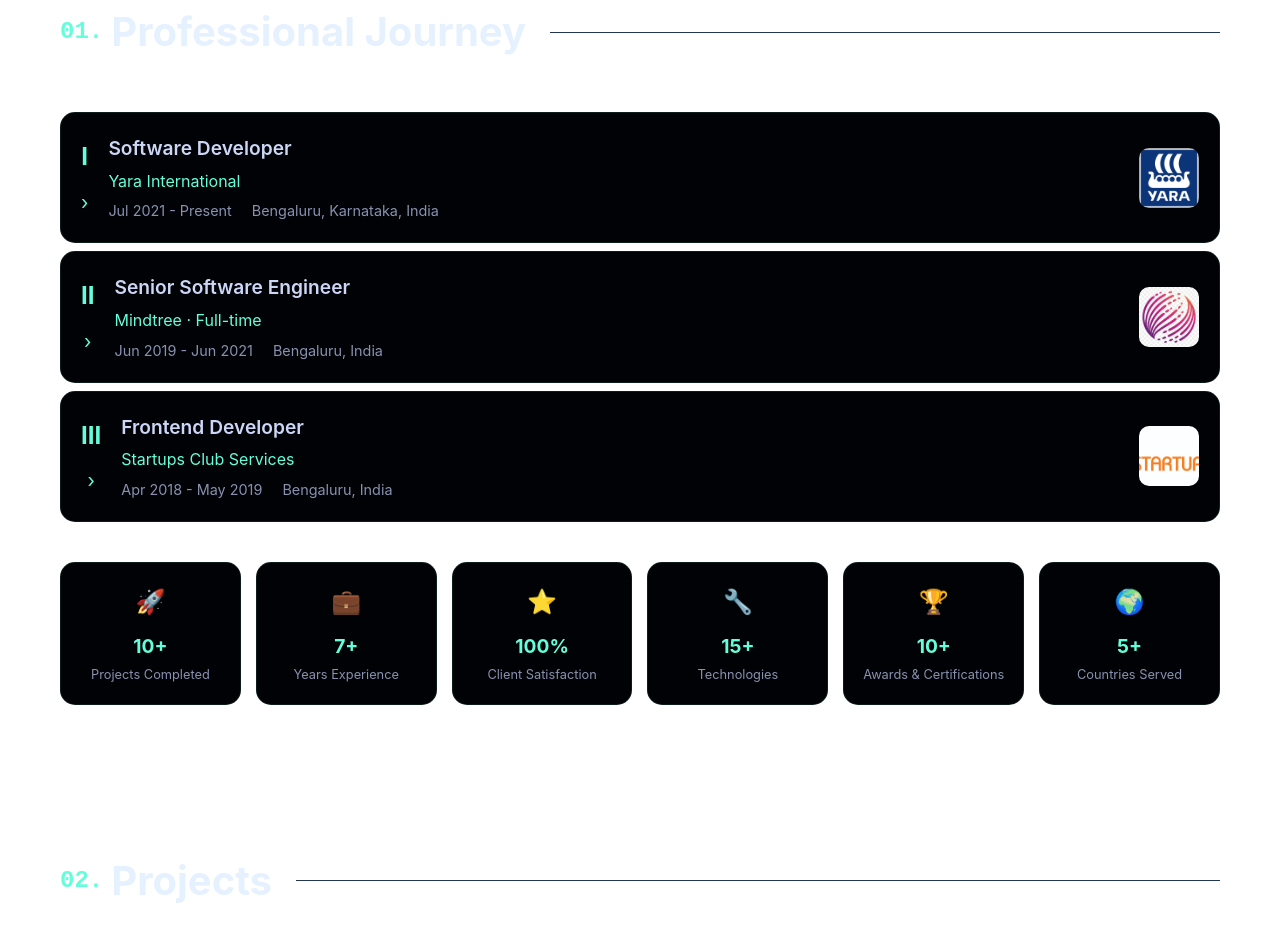
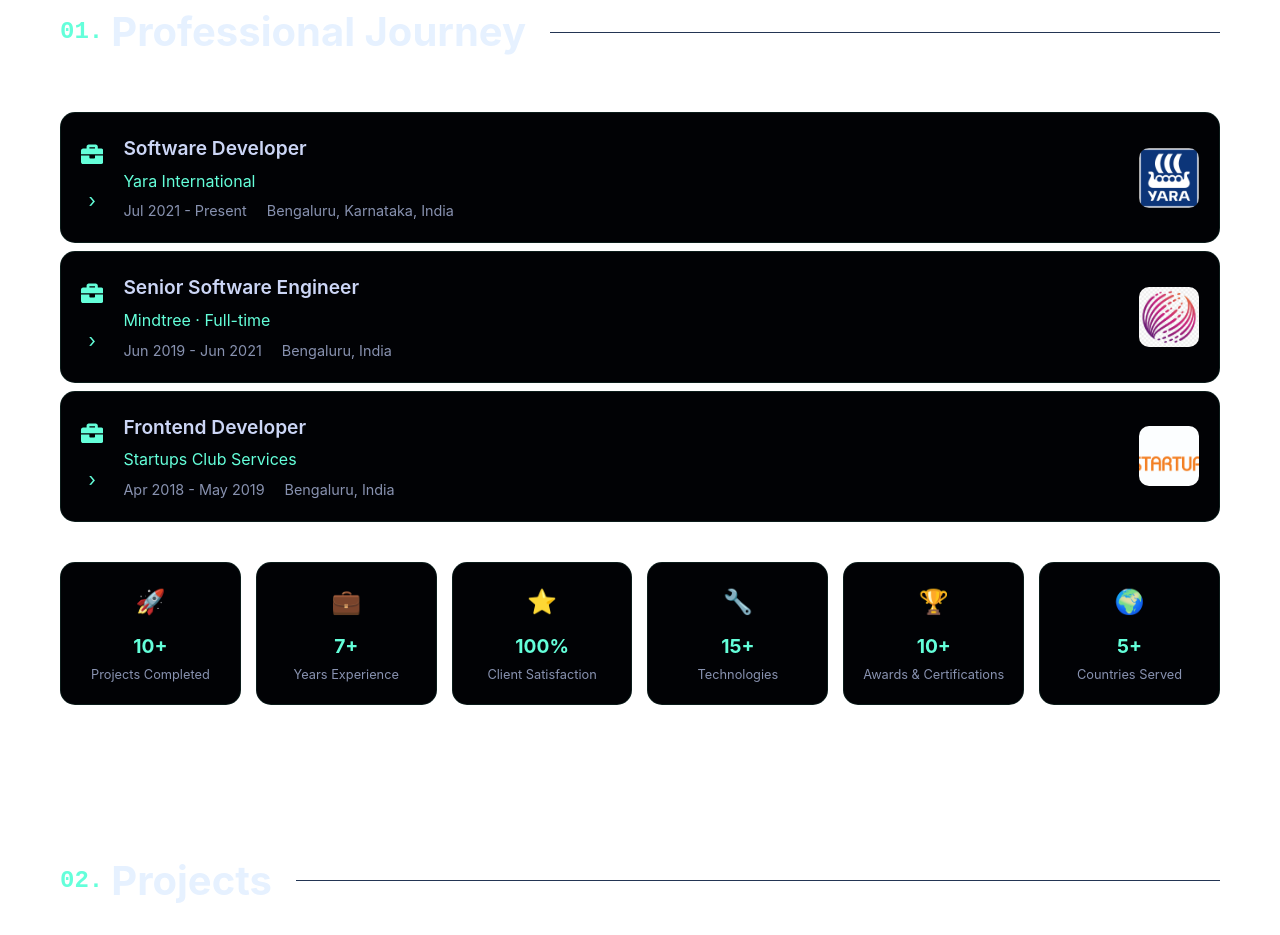
Before and after one commit to akhtarvahid/va-portfolio, a React (Vite) app: page / in a window 1280 px wide. Shown: the part 880-1815 px from the top of the page. Built offline with nearby package versions, Linux system fonts and the light colour scheme.

Commit message:
feat: experience icons

```diff
--- a/src/components/about/About.tsx
+++ b/src/components/about/About.tsx
@@ -1,6 +1,7 @@
 import { useState } from "react";
 import { MindtreeLogo2, SCLogo, YaraLogo } from "../../assets";
-import './about.css';
+import "./about.css";
+import { FaBriefcase } from "react-icons/fa";
 
 const AboutSection = () => {
   const [activeExperience, setActiveExperience] = useState<null | string>("");
@@ -90,7 +91,9 @@
                     onClick={() => toggleExperience(exp.id)}
                   >
                     <div className="accordion-indicator">
-                      <span className="accordion-number">{exp.id}</span>
+                      <span className="accordion-number">
+                        <FaBriefcase className="job-icon briefcase-icon" />
+                      </span>
                       <div className="accordion-arrow">›</div>
                     </div>
 
--- a/src/components/about/about.css
+++ b/src/components/about/about.css
@@ -51,7 +51,7 @@
 }
 
 .accordion-number {
-  font-size: 1.5rem;
+  font-size: 1.4rem;
   font-weight: 700;
   color: #64ffda;
 }
--- a/src/components/projects/Projects.tsx
+++ b/src/components/projects/Projects.tsx
@@ -18,7 +18,7 @@
       title: "Topics note App",
       description: "A collaborative topics management application",
       technologies: ["React", "github-page", "React-bootstrap", "SWR"],
-      github: "https://github.com/akhtarvahid/topics-note?tab=readme-ov-file",
+      github: "https://github.com/akhtarvahid/topics-note",
       demo: "https://akhtarvahid.github.io/topics-note/",
     },
     {
```
